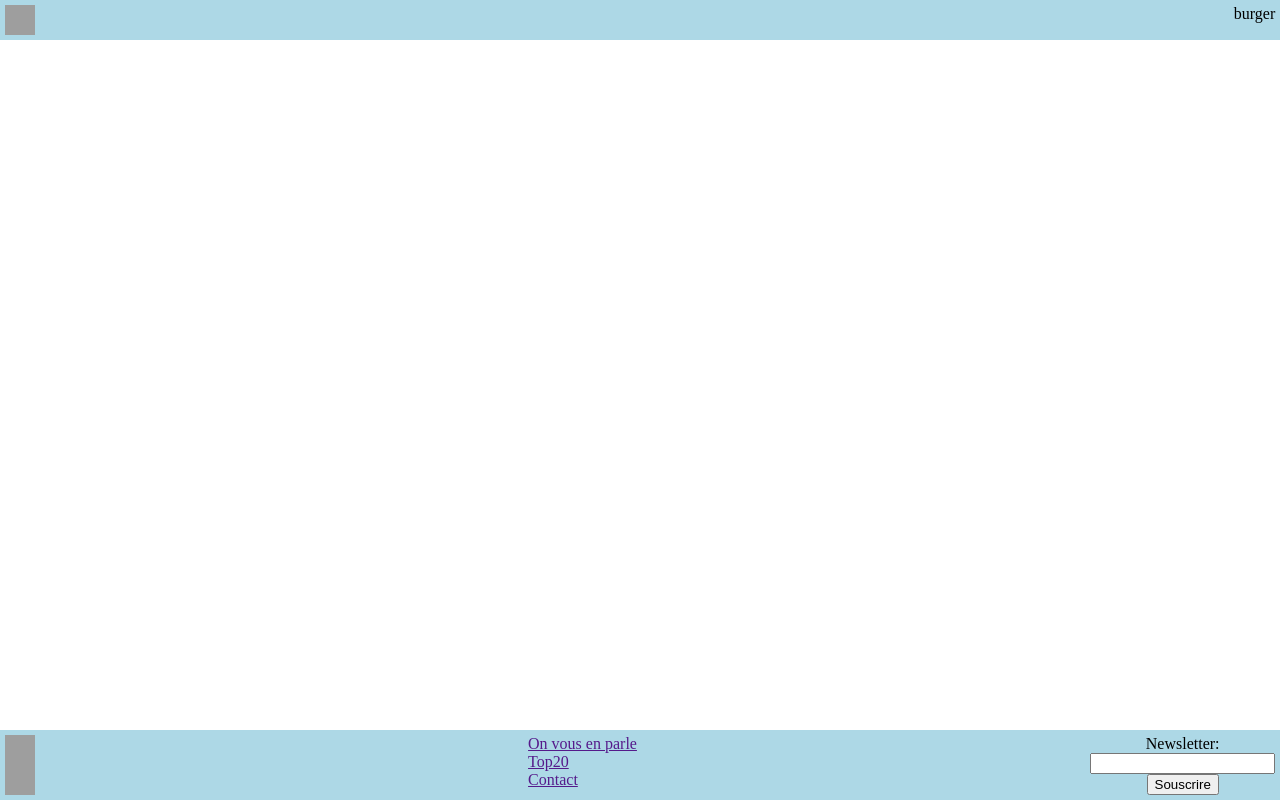
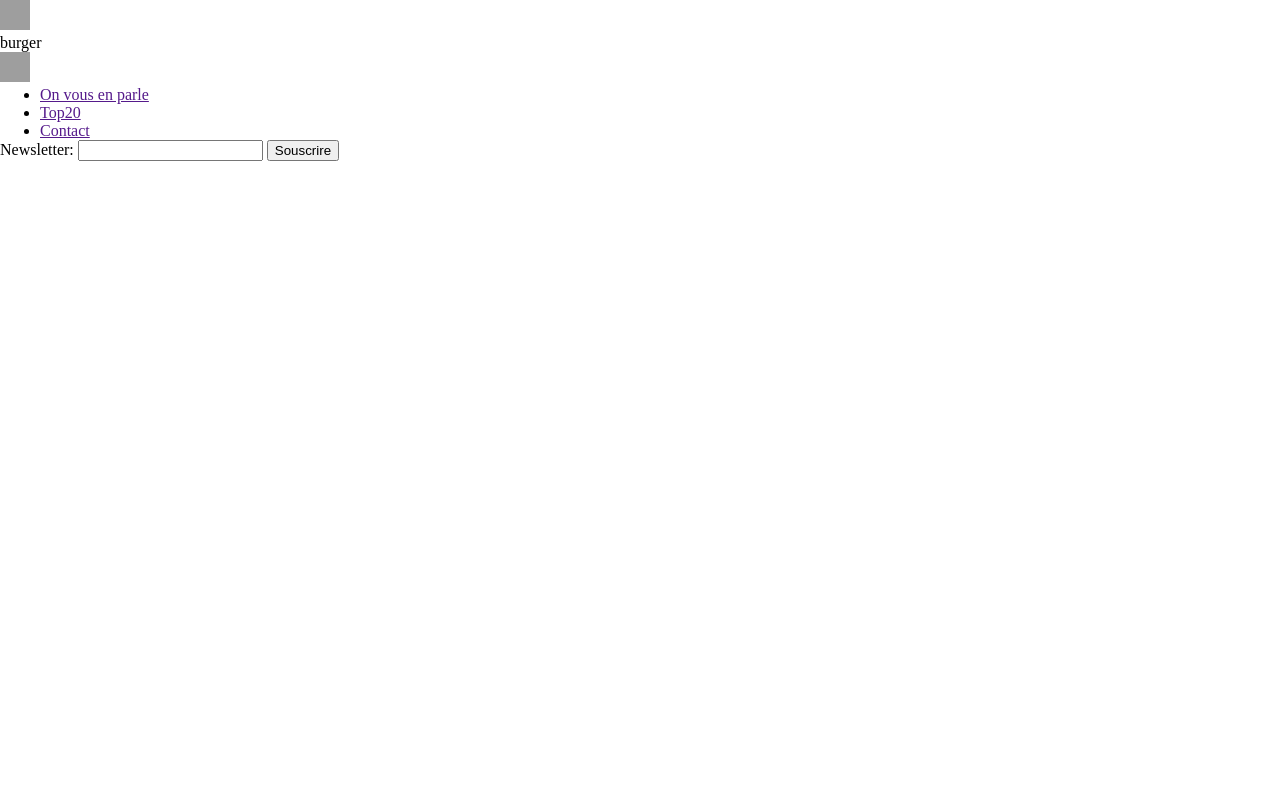
Before and after one commit to KevinLavigne/projet1-error404, a plain HTML site: page acceuil.html in a window 1280 px wide. Drawn offline with Linux system fonts and the light colour scheme; grey boxes are pictures that could not be loaded.

Commit message:
deletion header footer

```diff
--- a/styles.css
+++ b/styles.css
@@ -1,25 +1,6 @@
 * {
     margin: 0;
     box-sizing: border-box;
-}
-header > nav {
-    display: flex;
-    justify-content: space-between;
-    padding: 0.3rem;
-
-}
-
-body{
-    height: 100vh;
-    display: flex;
-    flex-direction: columns;
-    flex-wrap: wrap;
-}
-
-header{
-    background-color: lightblue;
-    height: 5vh;
-    width: 100%;
 }
 
 .carousel {
@@ -27,35 +8,6 @@ header{
 
 }
 
-
-div > p{
-    text-align: center;
-}
-footer {
-    background-color: lightblue;
-    display: flex;
-    justify-content: space-between;
-    margin-top: auto;
-    width: 100%;
-    padding: 0.3rem;
-
-}
-
-main {
-    background-color: blueviolet;
-}
-
-footer > form {
-    display: flex;
-    flex-direction: column;
-    justify-content: center;
-    align-items: center;
-    padding: 0;
-}
-
-footer > ul {
-    list-style: none;
-}
 @media screen and (max-width: 768px) {
     .carousel {
         display: block;
```
